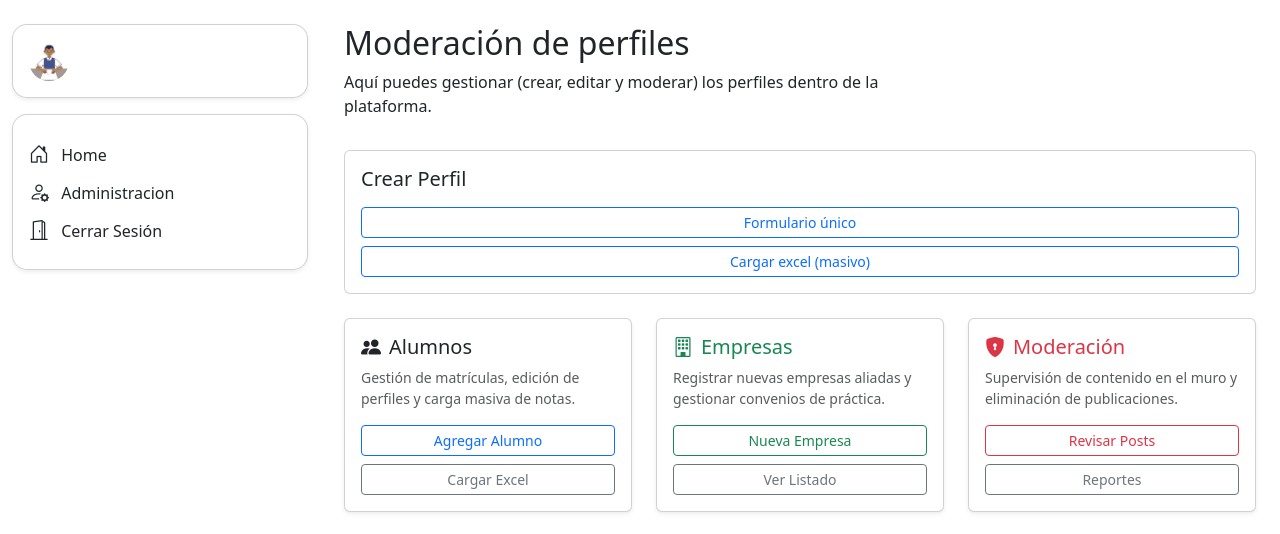
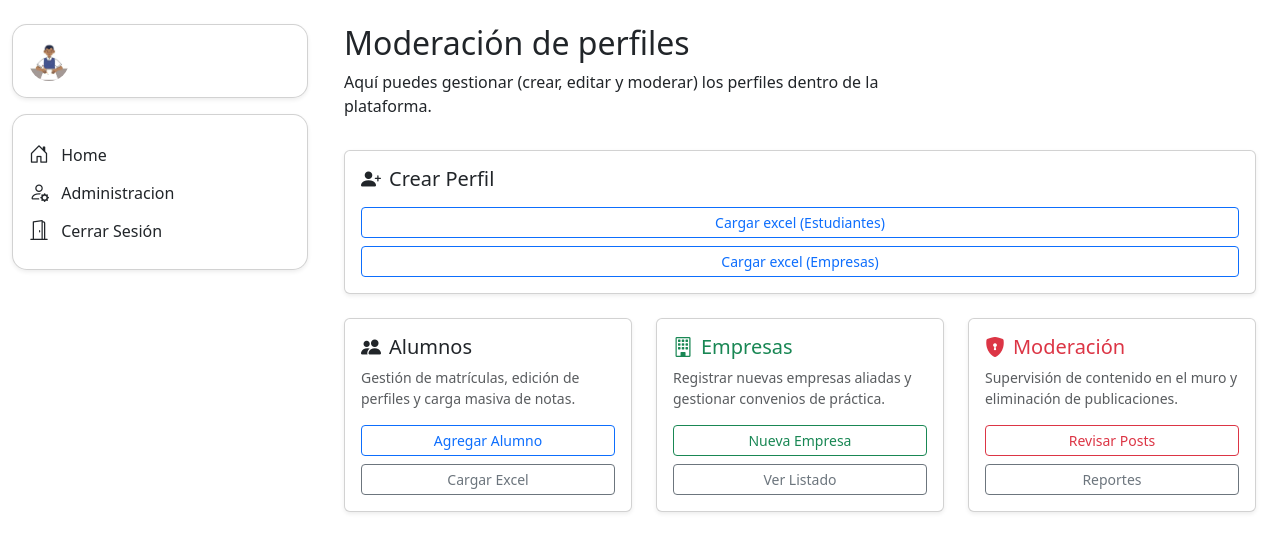
Before and after one commit to vicenteisg2006/IS-CECJMC, a Django app: page /moderacion-perfil/ in a window 1280 px wide. Shown: the part 62-596 px from the top of the page. Run offline with Django 5.2, Linux system fonts and the light colour scheme; some libraries are stand-ins or nearby versions.

Commit message:
avance 1 subir perfiles por excel

```diff
--- a/APP/templates/4_Colegio/administracion.html
+++ b/APP/templates/4_Colegio/administracion.html
@@ -68,14 +68,14 @@
             </div>
 
         </div>
-    </div>
+        <!-- </div>
 
-    <div class="row mb-4">
+        <div class="row mb-4"> -->
         <div class="col">
 
             <div class="card h-100">
                 <div class="card-body">
-                    <h5 class="card-title"><i class="bi bi-gear me-2"></i>Funciones área administrativa 4</h5>
+                    <h5 class="card-title"><i class="bi bi-gear me-2"></i>Conexiones</h5>
 
                     <p class="card-text text-muted small">a ver que imprime esto</p>
                     <div class="d-grid gap-2 mt-3">
--- a/APP/templates/4_Colegio/moderacionPerfil.html
+++ b/APP/templates/4_Colegio/moderacionPerfil.html
@@ -16,14 +16,53 @@
 
     <div class="row mb-4">
         <div class="col">
-            <div class="card h-100">
+            <div class="card h-100 shadow-sm">
                 <div class="card-body">
-                    <h5 class="card-title">Crear Perfil</h5>
+                    <h5 class="card-title"><i class="bi bi-person-plus-fill me-2"></i>Crear Perfil</h5>
 
-                    <!-- <p class="card-text text-muted small">a ver que imprime esto</p> -->
                     <div class="d-grid gap-2 mt-3">
-                        <a href="#" class="btn btn-outline-primary btn-sm">Formulario único</a>
-                        <a href="#" class="btn btn-outline-primary btn-sm">Cargar excel (masivo)</a>
+                        <button class="btn btn-outline-primary btn-sm" type="button" data-bs-toggle="collapse" data-bs-target="#collapseExcel1" aria-expanded="false" aria-controls="collapseExcel1">
+                            Cargar excel (Estudiantes)
+                        </button>
+
+                        <button class="btn btn-outline-primary btn-sm" type="button" data-bs-toggle="collapse" data-bs-target="#collapseExcel2" aria-expanded="false" aria-controls="collapseExcel2">
+                            Cargar excel (Empresas)
+                        </button>
+
+                    </div>
+
+                    <div class="collapse" id="collapseExcel1">
+                        <div class="card card-body border-0 bg-light mt-3">
+                            <form action="{% url 'cargarPerfiles_excel' %}" method="POST" enctype="multipart/form-data">
+                                {% csrf_token %}
+                                <div class="mb-3">
+                                    <label for="archivo_excel" class="form-label small fw-bold">Selecciona el archivo .xlsx para subir perfiles de tipo estudiante</label>
+                                    <input type="file" name="archivo_excel" class="form-control form-control-sm" accept=".xlsx, .xls" required>
+                                </div>
+                                <div class="d-flex justify-content-end gap-2">
+                                    <!-- Botón para cancelar/cerrar -->
+                                    <button type="button" class="btn btn-light btn-sm" data-bs-toggle="collapse" data-bs-target="#collapseExcel1">Cancelar</button>
+                                    <button type="submit" class="btn btn-primary btn-sm px-4">Subir Archivo</button>
+                                </div>
+                            </form>
+                        </div>
+                    </div>
+
+                    <div class="collapse" id="collapseExcel2">
+                        <div class="card card-body border-0 bg-light mt-3">
+                            <form action="{% url 'cargarPerfiles_excel' %}" method="POST" enctype="multipart/form-data">
+                                {% csrf_token %}
+                                <div class="mb-3">
+                                    <label for="archivo_excel" class="form-label small fw-bold">Selecciona el archivo .xlsx para subir perfiles de tipo empresa</label>
+                                    <input type="file" name="archivo_excel" class="form-control form-control-sm" accept=".xlsx, .xls" required>
+                                </div>
+                                <div class="d-flex justify-content-end gap-2">
+                                    <!-- Botón para cancelar/cerrar -->
+                                    <button type="button" class="btn btn-light btn-sm" data-bs-toggle="collapse" data-bs-target="#collapseExcel2">Cancelar</button>
+                                    <button type="submit" class="btn btn-primary btn-sm px-4">Subir Archivo</button>
+                                </div>
+                            </form>
+                        </div>
                     </div>
 
                 </div>
--- a/APP/urls.py
+++ b/APP/urls.py
@@ -21,6 +21,7 @@ urlpatterns = [
     path('school/', views.school, name='school'), #school
     path('administracion/', views.administracion, name='administracion'), #administracion
     path('moderacion-perfil/', views.moderacionPerfil, name='moderacionPerfil'), #moderacionPerfil
+    path('cargar-excel/', views.cargarPerfiles_excel, name='cargarPerfiles_excel'), #cargar perfiles con excel
 
     #Vistas Empresa
     path('business/', views.business, name='business'), #business
--- a/APP/views.py
+++ b/APP/views.py
@@ -1,3 +1,5 @@
+from urllib import request
+
 from django.http import HttpResponse, JsonResponse
 from django.shortcuts import render, redirect, get_object_or_404
 from django.contrib import messages
@@ -237,19 +239,19 @@ def moderacionPerfil(request):
 def cargarPerfiles_excel(request):
     if request.method == "POST" and request.FILES.get("archivo_excel"):
         archivo = request.FILES["archivo_excel"]
-
         try:
             df = pd.read_excel(archivo)
             for _, row in df.iterrows():
+
                 models.Usuario.objects.create(
                     username=row['username'],
                     nombre=row['nombre'],
                     email=row['email'],
                     tipo_perfil_id=row['tipo_perfil_id']
                 )
-            messages.success(request, "Perfiles cargados exitosamente.")
+            messages.success(request, "¡Perfiles cargados exitosamente!")
         except Exception as e:
-            messages.error(request, f"Error al procesar el archivo: {str(e)}")
+            messages.error(request, f"Error: {str(e)}")
 
     return redirect('administracion')
 
```
